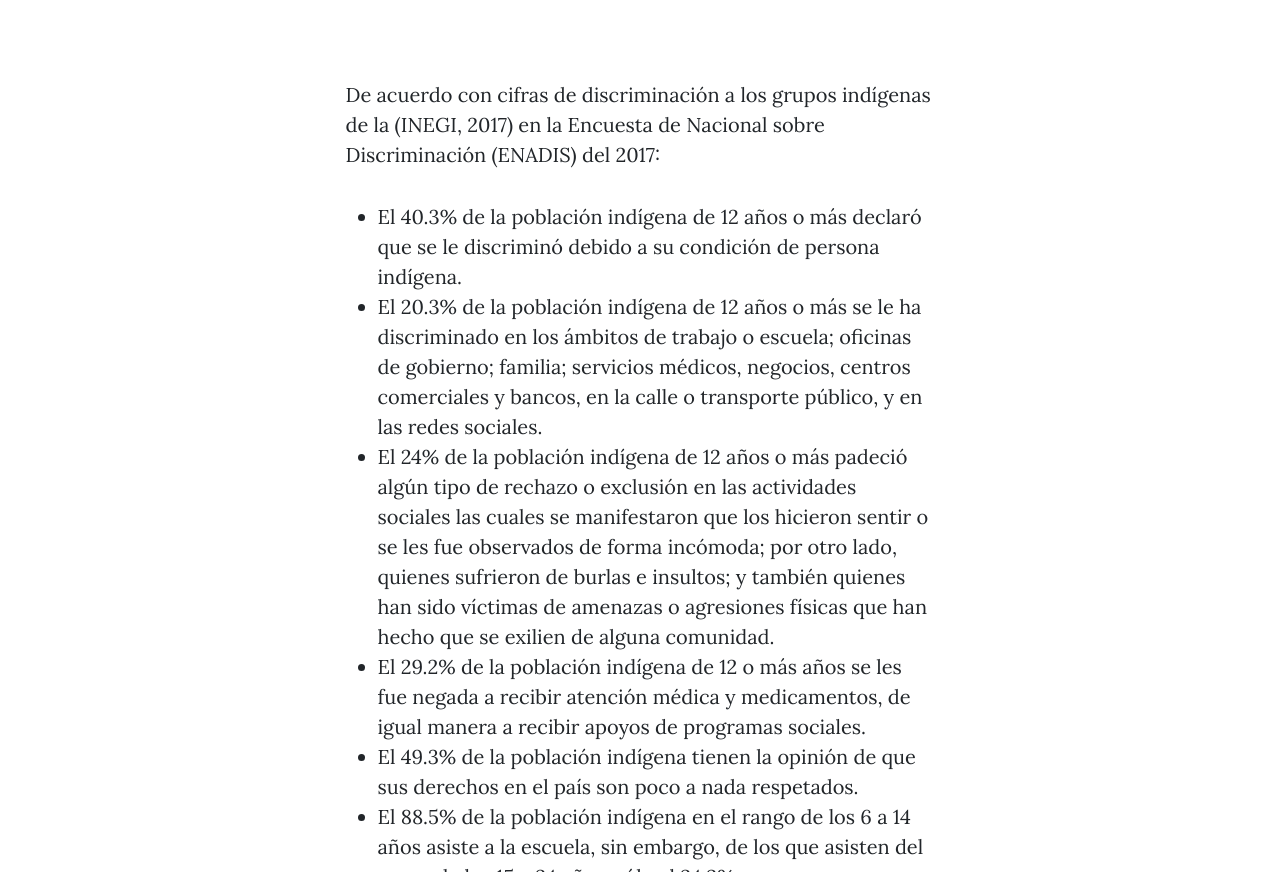
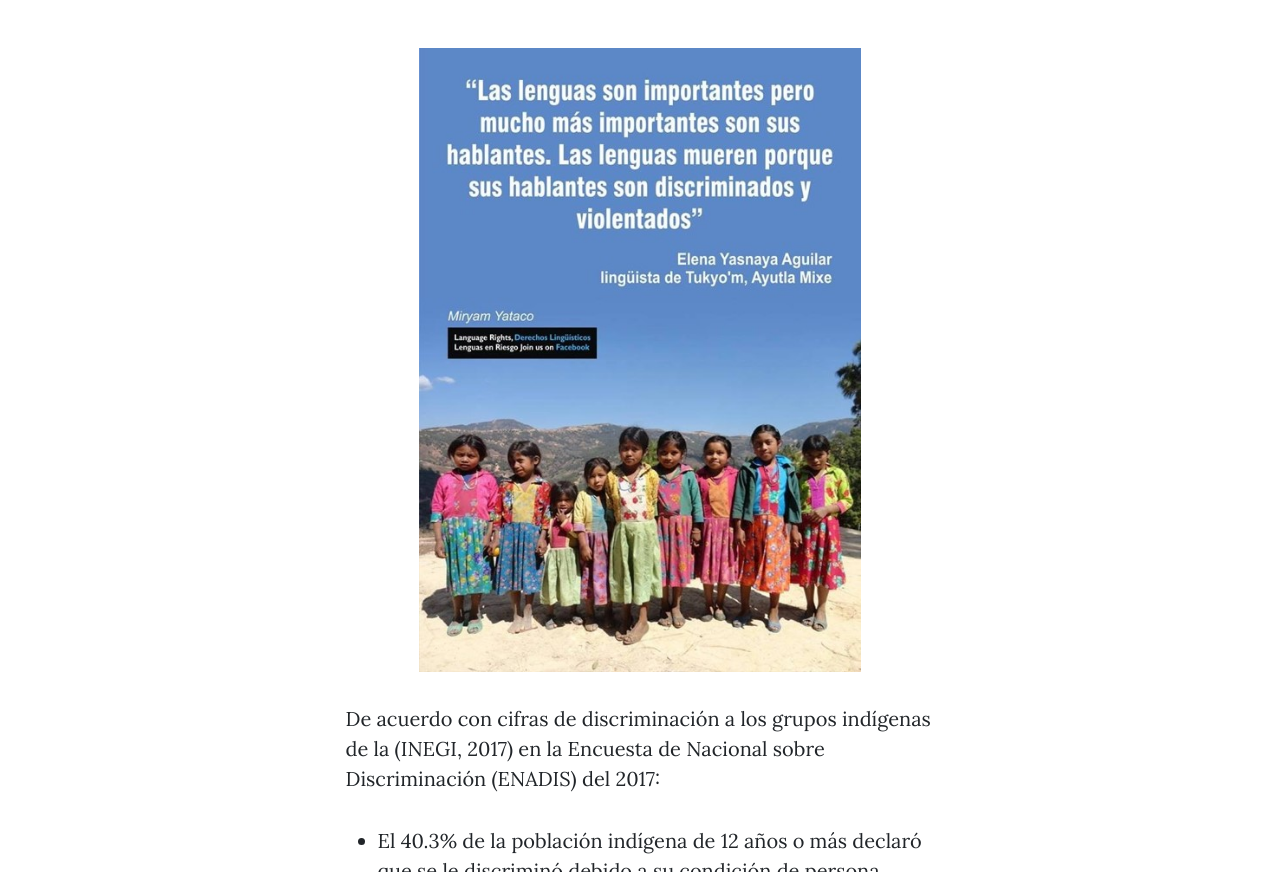
Before and after one commit to accionSocial/accionSocial.github.io, a plain HTML site: page post.html in a window 1280 px wide. Shown: the part 879-1751 px from the top of the page. Drawn offline with nearby package versions, Linux system fonts and the light colour scheme.

Commit message:
add image

```diff
--- a/post.html
+++ b/post.html
@@ -63,6 +63,9 @@
         <div class="container px-4 px-lg-5">
             <div class="row gx-4 gx-lg-5 justify-content-center">
                 <div class="col-md-10 col-lg-8 col-xl-7">
+                    <div class="text-center">
+                        <img src="assets\img\social-enterate-1-bg.jpg" width=75%>
+                    </div>
                     <p>De acuerdo con cifras de discriminación a los grupos indígenas de la (INEGI, 2017) en la Encuesta
                         de Nacional sobre Discriminación (ENADIS) del 2017:
                     <ul>
```
Also changed, not shown: assets/img/social-enterate-1-bg.jpg (added).
